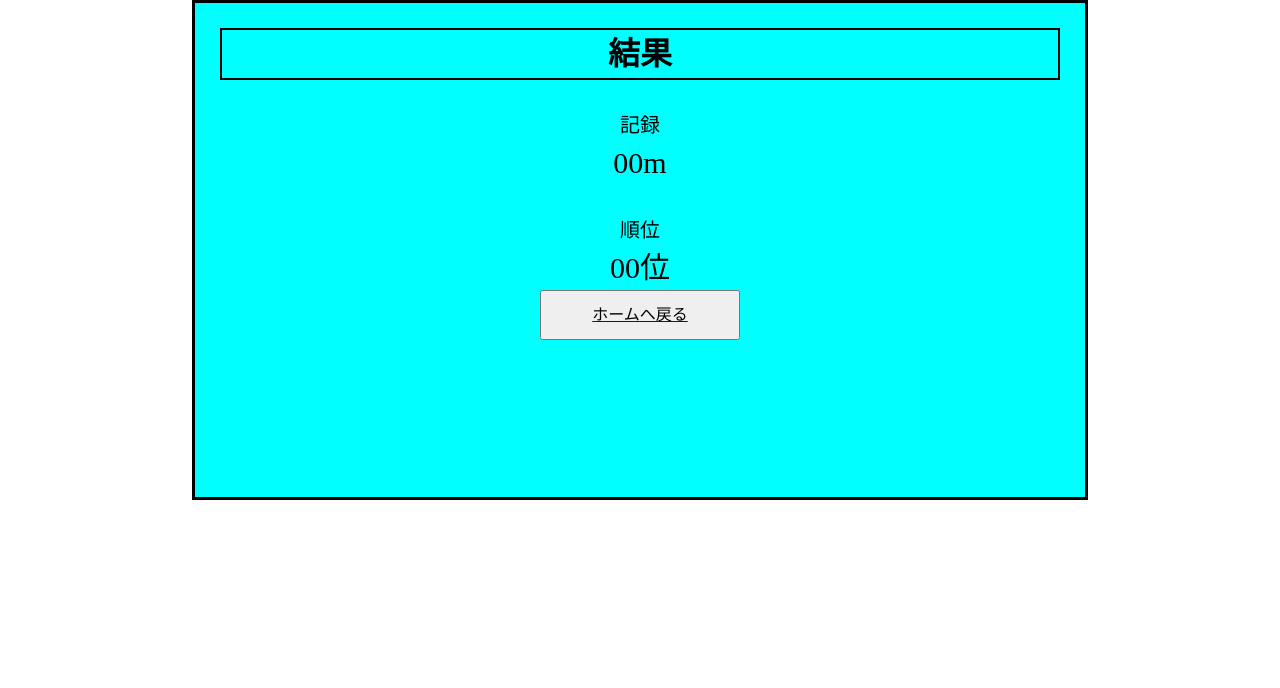
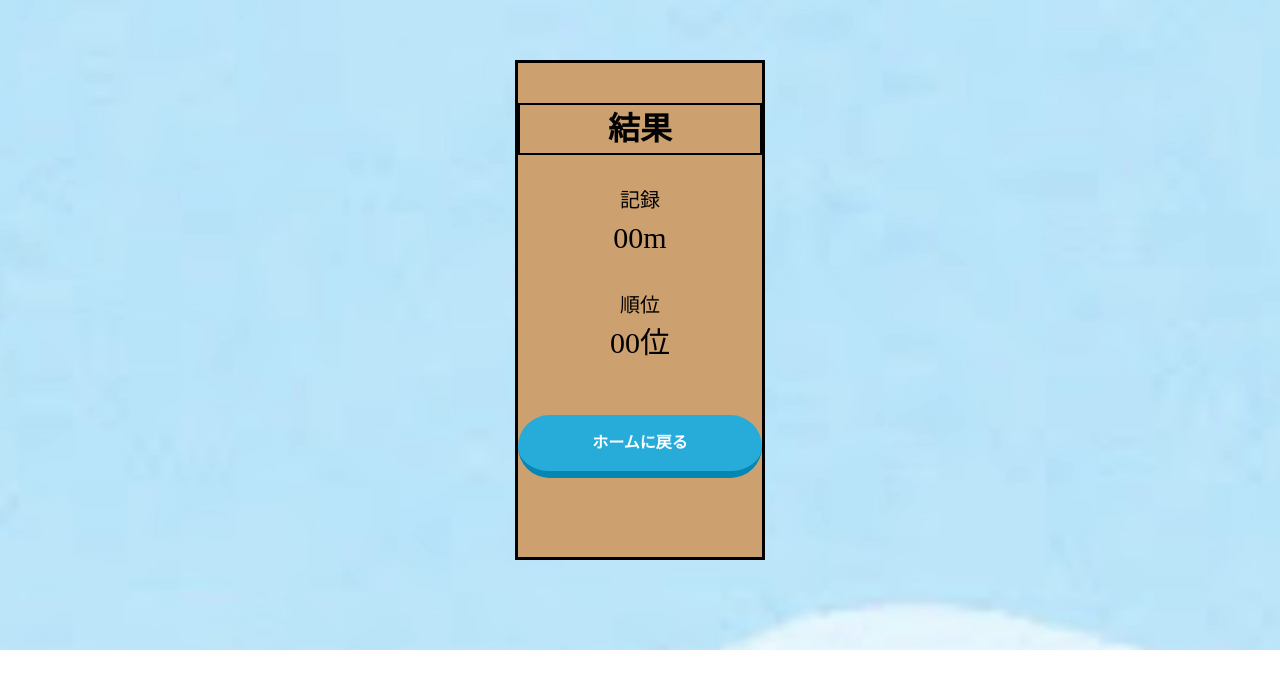
Before and after one commit to abokado2525/mosacup-prototype, a Next.js app in the folder shake-and-throw/: page /result in a window 1280 px wide. Shown: the top 688 px of the page. Built offline with nearby package versions, Linux system fonts and the light colour scheme.

Commit message:
#32 リザルト画面の装飾

```diff
--- a/shake-and-throw/pages/result.tsx
+++ b/shake-and-throw/pages/result.tsx
@@ -3,7 +3,7 @@ import styled from "../styles/components/Result.module.css";
 
 function Result() {
   return (
-    <div>
+    <div className={styled.background}>
       <div className={styled.box}>
         <h1 className={styled.result_box}>結果</h1>
         <div className={styled.result_font}>
@@ -12,9 +12,7 @@ function Result() {
             <p className={styled.font1}>順位</p>
             <p className={styled.font2}>00位</p>
         </div>
-        <Link href="/#">
-            <button className={styled.back}>ホームへ戻る</button>
-        </Link>
+        <a href="/#" className={styled.btn_06}>ホームに戻る</a>
       </div>
     </div>
   );
--- a/shake-and-throw/styles/components/Home.module.css
+++ b/shake-and-throw/styles/components/Home.module.css
@@ -1,9 +1,9 @@
 @charset "utf-8";
 
 .home {
-    height: 600px;
+    height: 650px;
     background-image: url(/image/home.jpg);
-    background-size: contain;
+    background-size: cover;
 }
 .title {
     font-size: 300%;
--- a/shake-and-throw/styles/components/Result.module.css
+++ b/shake-and-throw/styles/components/Result.module.css
@@ -1,10 +1,18 @@
+
+.background {
+    height: 650px;
+    background-image: url(/image/home.jpg);
+    background-size: cover;
+}
+
 .box {
     border: 3px solid black;
-    padding: 25px;
-    background-color: aqua;
+    padding-top: 40px;
+    background-color:  #cda16f;
     height: 500px;
-    width: 70%;
+    width: 250px;
     margin: auto;
+    transform: translate(0px,60px);
 }
 
 .result_box {
@@ -26,9 +34,22 @@
     font-size: 30px;
 }
 
-.back {
-    display: block;
-    margin: auto;
-    height: 50px;
-    width: 200px;
+a.btn_06 {
+	display: block;
+	text-align: center;
+	vertical-align: middle;
+	text-decoration: none;
+	margin: auto;
+	padding: 1rem 4rem;
+	font-weight: bold;
+	border-radius: 100vh;
+	border-bottom: 7px solid #0686b2;
+	background: #27acd9;
+	color: #fff;
+    margin-top: 50px;
 }
+a.btn_06:hover {
+	margin-top: 6px;
+	border-bottom: 1px solid #0686b2;
+	color: #fff;
+}
```
